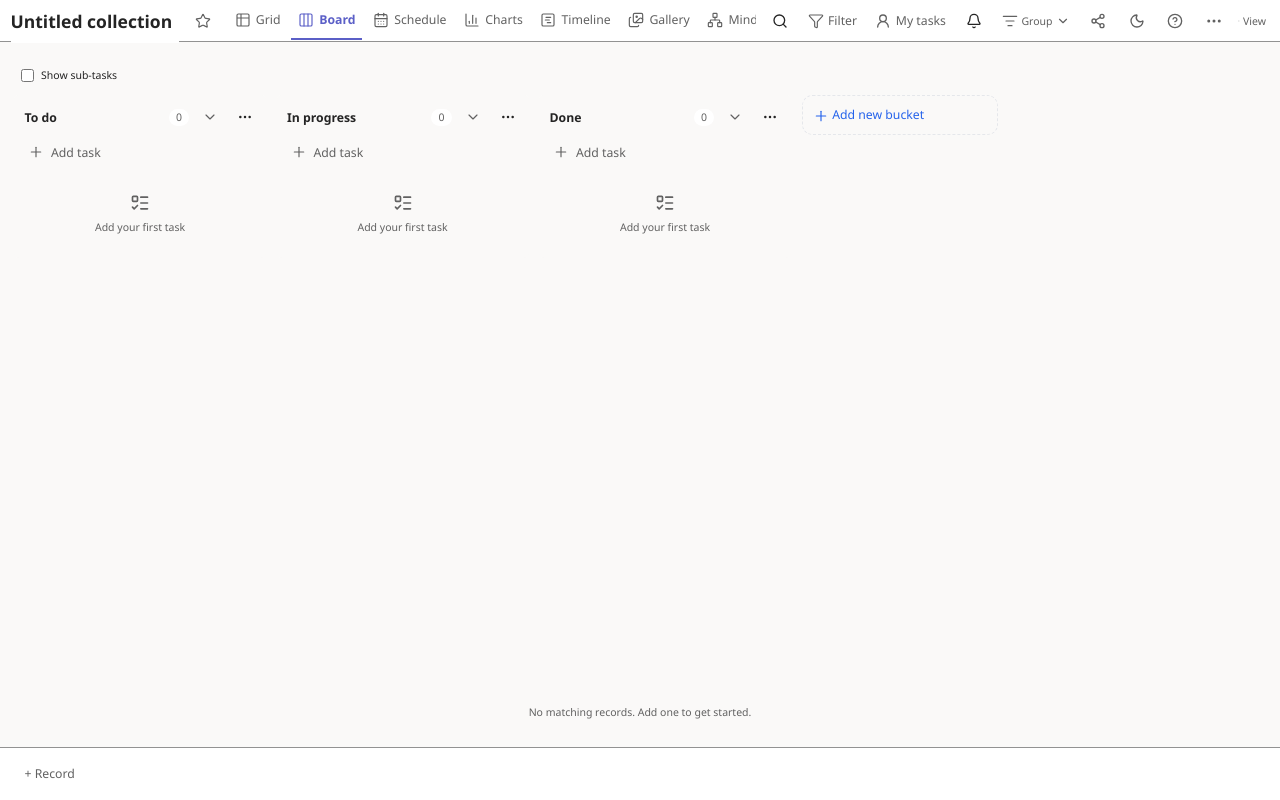
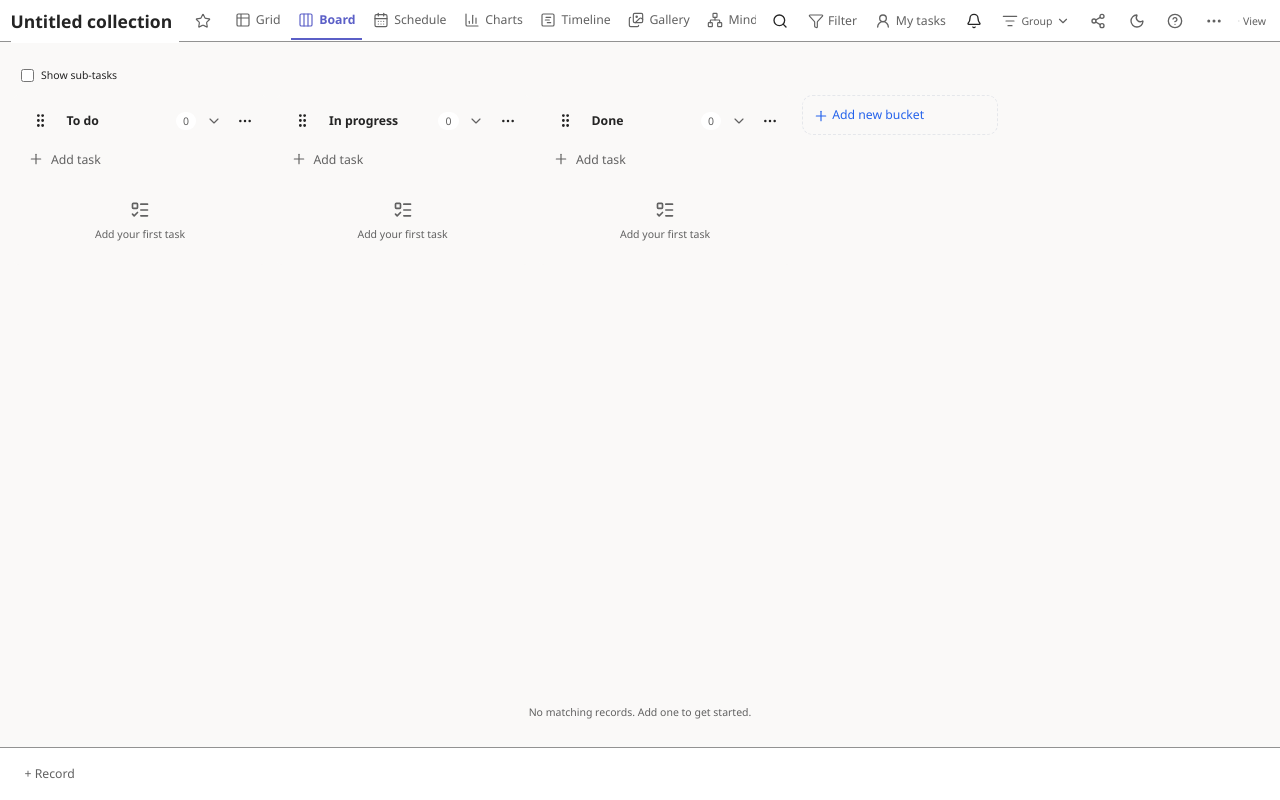
Before and after one commit to eddyvn98/collection-planner, a React (Vite) app: page / in a window 1280 px wide. Built offline with nearby package versions, Linux system fonts and the light colour scheme.

Commit message:
feat(7C-2b): 44px bucket reorder drag handle

```diff
--- a/src/renderers/CollectionBoardBucket.tsx
+++ b/src/renderers/CollectionBoardBucket.tsx
@@ -1,6 +1,7 @@
 import { useEffect, useId, useRef, useState } from "react";
-import { useDndContext, useDroppable } from "@dnd-kit/core";
-import { ChevronDown, ChevronLeft, ChevronRight, Ellipsis, ListTodo, Pencil, Plus, Trash2 } from "lucide-react";
+import { useDndContext, useDraggable, useDroppable } from "@dnd-kit/core";
+import { CSS } from "@dnd-kit/utilities";
+import { ChevronDown, ChevronLeft, ChevronRight, Ellipsis, GripVertical, ListTodo, Pencil, Plus, Trash2 } from "lucide-react";
 import { createGroupedTask, splitBucketCompletion, type BoardGroup, type BoardGroupBy } from "./collectionBoardGroups";
 import { deleteBucket, moveBucket, renameBucket } from "./collectionBoardActions";
 import { CollectionModalDialog } from "./CollectionModalDialog";
@@ -14,6 +15,8 @@ export function CollectionBoardBucket({data,group,mode,field,readOnly,showSubtas
  const bucketMenuRef=useRef<HTMLButtonElement>(null);
  const addTriggerRef=useRef<HTMLButtonElement>(null);
  const drop=useDroppable({id:"bucket:"+group.key,disabled:readOnly});
+ const bucketDrag=useDraggable({id:"bucket-order:"+group.key,
+  disabled:readOnly||mode!=="bucket"||!field||!group.key.slice(7)});
  const {active}=useDndContext();
  const [title,setTitle]=useState(""),[adding,setAdding]=useState(false);
  useEffect(()=>{const close=()=>setAdding(false);document.addEventListener("planner:escape",close);return()=>document.removeEventListener("planner:escape",close);},[]);
@@ -38,7 +41,13 @@ export function CollectionBoardBucket({data,group,mode,field,readOnly,showSubtas
  return <section ref={drop.setNodeRef} data-testid="collection-kanban-column" data-status={group.key}
    className={"w-[calc(100vw-64px)] max-w-[340px] shrink-0 snap-start self-start rounded-md sm:w-72 bg-[var(--planner-canvas)] p-2 "+
     (drop.isOver?"ring-2 ring-[var(--planner-accent)]":"")}>
-  <header className="mb-1 flex min-h-9 items-center gap-2">
+  <header className="mb-1 flex min-h-11 items-center gap-1">
+   {!readOnly&&editable&&<button type="button" ref={bucketDrag.setNodeRef}
+    aria-label={"Drag bucket "+group.title} title="Drag to reorder buckets"
+    {...bucketDrag.attributes} {...bucketDrag.listeners}
+    style={{transform:CSS.Translate.toString(bucketDrag.transform)}}
+    className="nodrag grid h-11 w-11 shrink-0 cursor-grab touch-none place-items-center rounded hover:bg-[var(--planner-hover)] focus-visible:ring-2 focus-visible:ring-[var(--planner-accent)]">
+    <GripVertical size={17}/></button>}
    {renaming&&editable?<input autoFocus aria-label="Bucket name" value={name}
       className="min-w-0 flex-1 rounded border border-[var(--planner-accent)] bg-[var(--planner-surface)] px-2 py-1 text-sm"
       onChange={e=>setName(e.target.value)}
```
